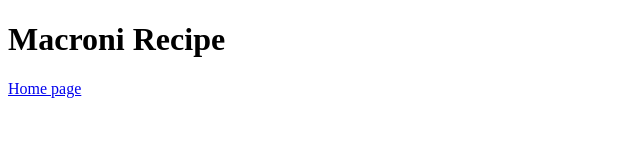
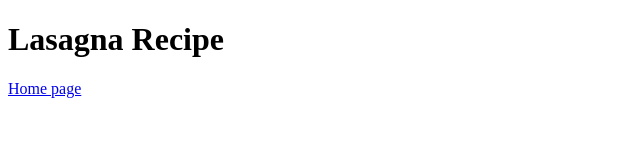
Before and after one commit to tomeldon/odin-recipes, a plain HTML site: page recipes/lasagna.html in a window 1280 px wide. Shown: the whole page, without its empty margins (0-640 px from the left). Drawn offline with Linux system fonts and the light colour scheme.

Commit message:
feat: replace macroni recipe with lasagna
decided to replacce macroni recipe with lagagna. Updated references on home and recipe page

```diff
--- a/recipes/macroni.html
+++ b/recipes/lasagna.html
@@ -6,7 +6,7 @@
     <title>Document</title>
 </head>
 <body>
-    <h1>Macroni Recipe</h1>
+    <h1>Lasagna Recipe</h1>
 
     <a href="/">Home page</a>
 </body>
```
Also changed, not shown: recipes/lasagna.jpg (added).
